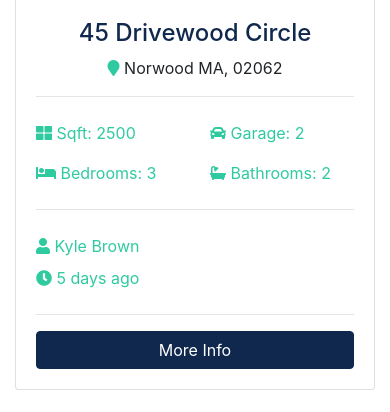
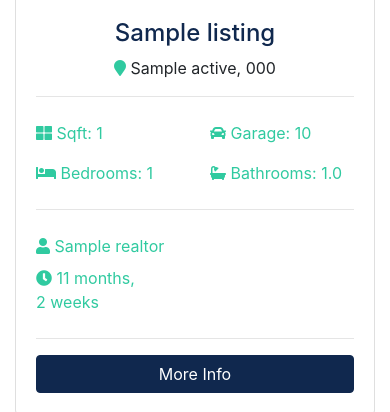
Before and after one commit to bartoszper/Django-FullBackend-Home-s-App, a Django app: page / in a window 390 px wide. Shown: the part 1194-1606 px from the top of the page. Run offline with Django 3.2, Linux system fonts and the light colour scheme; tables that the repository leaves empty hold one stand-in row (values such as "Sample post"); grey boxes marked "Sample" are stand-in pictures; some libraries are stand-ins or nearby versions.

Commit message:
Update html

```diff
--- a/src/pages/views.py
+++ b/src/pages/views.py
@@ -19,6 +19,6 @@ def about(request):
 
     context = {
         'realtors': realtors,
-        'mvp_realtors': mvp_realtors
+        'mvp_realtors': mvp_realtors,
     }
     return render(request, 'pages/about.html', context)
--- a/src/templates/listings/listings.html
+++ b/src/templates/listings/listings.html
@@ -75,7 +75,7 @@
                         <i class="fas fa-clock"></i> {{ listing.list_date | timesince }}</div>
                     </div>
                     <hr>
-              <a href="#" class="btn btn-primary btn-block">More Info</a>
+                    <a href="{% url 'listing' listing.id %}" class="btn btn-primary btn-block">More Info</a>
                   </div>
                 </div>
               </div>
--- a/src/templates/pages/index.html
+++ b/src/templates/pages/index.html
@@ -1,6 +1,6 @@
 {% extends 'base.html' %}
 
-{% load static %}
+{% load humanize %}
 
 {% block content %}
  <!-- Showcase -->
@@ -132,134 +132,57 @@
     <div class="container">
       <h3 class="text-center mb-3">Latest Listings</h3>
       <div class="row">
+
+        {% if listings %}
+          {% for listing in listings %}
             <!-- Listing 1 -->
             <div class="col-md-6 col-lg-4 mb-4">
               <div class="card listing-preview">
-            <img class="card-img-top" src="{% static 'img/homes/home-1.jpg' %}" alt="">
+                <img class="card-img-top" src="{{ listing.photo_main.url }}" alt="">
                 <div class="card-img-overlay">
                   <h2>
-                <span class="badge badge-secondary text-white">$490,000</span>
+                    <span class="badge badge-secondary text-white">${{ listing.price | intcomma }}</span>
                   </h2>
                 </div>
                 <div class="card-body">
                   <div class="listing-heading text-center">
-                <h4 class="text-primary">45 Drivewood Circle</h4>
+                    <h4 class="text-primary">{{ listing.title }}</h4>
                     <p>
-                  <i class="fas fa-map-marker text-secondary"></i> Norwood MA, 02062</p>
+                      <i class="fas fa-map-marker text-secondary"></i> {{ listing.city }} {{listing.state}}, {{ listing.zipcode }}</p>
                   </div>
                   <hr>
                   <div class="row py-2 text-secondary">
                     <div class="col-6">
-                  <i class="fas fa-th-large"></i> Sqft: 2500</div>
+                      <i class="fas fa-th-large"></i> Sqft: {{ listing.sqft }}</div>
                     <div class="col-6">
-                  <i class="fas fa-car"></i> Garage: 2</div>
+                      <i class="fas fa-car"></i> Garage: {{ listing.garage }}</div>
                   </div>
                   <div class="row py-2 text-secondary">
                     <div class="col-6">
-                  <i class="fas fa-bed"></i> Bedrooms: 3</div>
+                      <i class="fas fa-bed"></i> Bedrooms: {{ listing.bedrooms }}</div>
                     <div class="col-6">
-                  <i class="fas fa-bath"></i> Bathrooms: 2</div>
+                      <i class="fas fa-bath"></i> Bathrooms: {{listing.bathrooms}}</div>
                   </div>
                   <hr>
                   <div class="row py-2 text-secondary">
-                <div class="col-6">
-                  <i class="fas fa-user"></i> Kyle Brown</div>
+                    <div class="col-12">
+                      <i class="fas fa-user"></i> {{ listing.realtor }}</div>
                   </div>
                   <div class="row text-secondary pb-2">
                     <div class="col-6">
-                  <i class="fas fa-clock"></i> 5 days ago</div>
+                      <i class="fas fa-clock"></i> {{ listing.list_date | timesince }}</div>
                   </div>
                   <hr>
-              <a href="listing.html" class="btn btn-primary btn-block">More Info</a>
+                  <a href="{% url 'listing' listing.id %}" class="btn btn-primary btn-block">More Info</a>
                 </div>
               </div>
             </div>
-
-        <!-- Listing 2 -->
-        <div class="col-md-6 col-lg-4 mb-4">
-          <div class="card listing-preview">
-            <img class="card-img-top" src="{% static 'img/homes/home-2.jpg' %}" alt="">
-            <div class="card-img-overlay">
-              <h2>
-                <span class="badge badge-secondary text-white">$550,000</span>
-              </h2>
+          {% endfor %}
+        {% else %}
+          <div class="col-mad-12">
+            <p>No Listing Available</p>
           </div>
-            <div class="card-body">
-              <div class="listing-heading text-center">
-                <h4 class="text-primary">18 Jefferson Lane</h4>
-                <p>
-                  <i class="fas fa-map-marker text-secondary"></i> Woburn MA, 01801</p>
-              </div>
-              <hr>
-              <div class="row py-2 text-secondary">
-                <div class="col-6">
-                  <i class="fas fa-th-large"></i> Sqft: 3200</div>
-                <div class="col-6">
-                  <i class="fas fa-car"></i> Garage: 1</div>
-              </div>
-              <div class="row py-2 text-secondary">
-                <div class="col-6">
-                  <i class="fas fa-bed"></i> Bedrooms: 4</div>
-                <div class="col-6">
-                  <i class="fas fa-bath"></i> Bathrooms: 2.5</div>
-              </div>
-              <hr>
-              <div class="row py-2 text-secondary">
-                <div class="col-6">
-                  <i class="fas fa-user"></i> Mark Hudson</div>
-              </div>
-              <div class="row text-secondary pb-2">
-                <div class="col-6">
-                  <i class="fas fa-clock"></i> 5 days ago</div>
-              </div>
-              <hr>
-              <a href="listing.html" class="btn btn-primary btn-block">More Info</a>
-            </div>
-          </div>
-        </div>
-
-        <!-- Listing 3 -->
-        <div class="col-md-6 col-lg-4 mb-4">
-          <div class="card listing-preview">
-            <img class="card-img-top" src="{% static 'img/homes/home-3.jpg' %}" alt="">
-            <div class="card-img-overlay">
-              <h2>
-                <span class="badge badge-secondary text-white">$580,000</span>
-              </h2>
-            </div>
-            <div class="card-body">
-              <div class="listing-heading text-center">
-                <h4 class="text-primary">187 Woodrow Street</h4>
-                <p>
-                  <i class="fas fa-map-marker text-secondary"></i> Salem MA, 01915</p>
-              </div>
-              <hr>
-              <div class="row py-2 text-secondary">
-                <div class="col-6">
-                  <i class="fas fa-th-large"></i> Sqft: 3107</div>
-                <div class="col-6">
-                  <i class="fas fa-car"></i> Garage: 0</div>
-              </div>
-              <div class="row py-2 text-secondary">
-                <div class="col-6">
-                  <i class="fas fa-bed"></i> Bedrooms: 4</div>
-                <div class="col-6">
-                  <i class="fas fa-bath"></i> Bathrooms: 3</div>
-              </div>
-              <hr>
-              <div class="row py-2 text-secondary">
-                <div class="col-6">
-                  <i class="fas fa-user"></i> Mark Hudson</div>
-              </div>
-              <div class="row text-secondary pb-2">
-                <div class="col-6">
-                  <i class="fas fa-clock"></i> 5 days ago</div>
-              </div>
-              <hr>
-              <a href="listing.html" class="btn btn-primary btn-block">More Info</a>
-            </div>
-          </div>
-        </div>
+        {% endif %}
 
       </div>
     </div>
```
Also changed, not shown: src/templates/pages/about.html (+19 -28 lines). Lines whose indentation alone changed are shown as unchanged.
